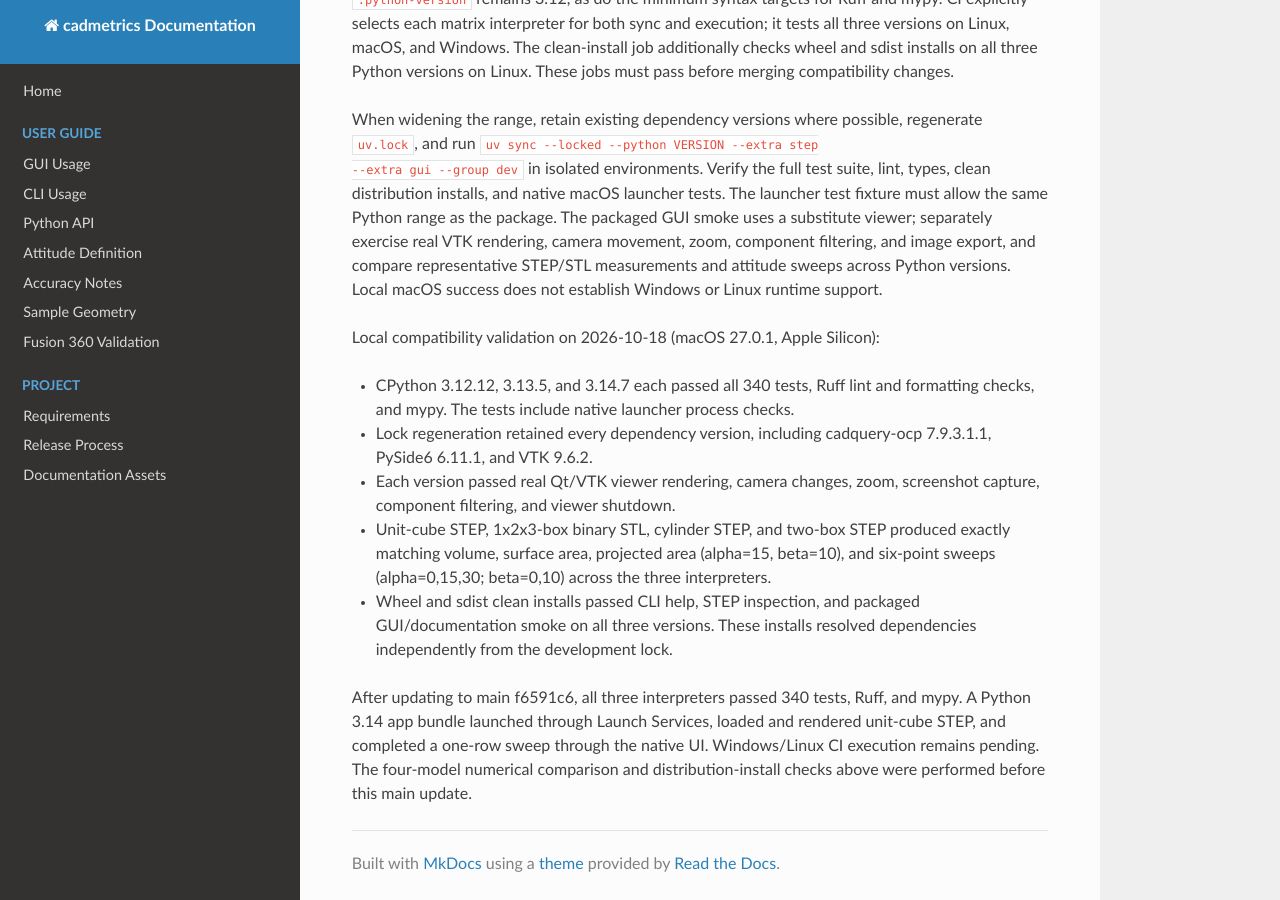
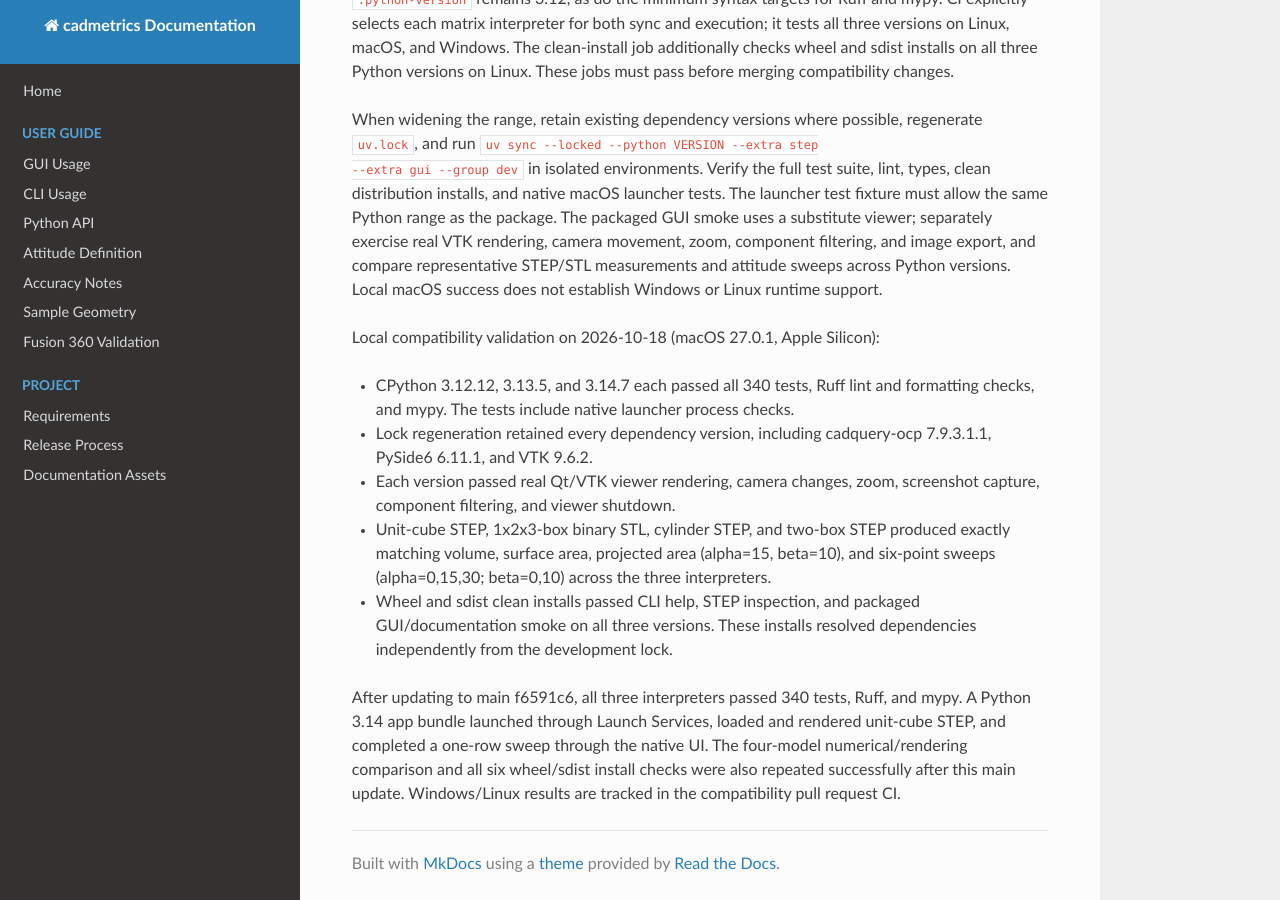
Before and after one commit to pandorobo11/cadmetrics, an MkDocs documentation site: the page built from docs/release.md, in a window 1280 px wide and 900 px high, scrolled down 1927 px. Built offline with MkDocs 1.6.1, drawn with Linux system fonts in a browser that asks for light colours; nearby versions of some CDN libraries.

Commit message:
Record compatibility revalidation on current main

```diff
--- a/docs/release.md
+++ b/docs/release.md
@@ -108,5 +108,6 @@ Local compatibility validation on 2026-10-18 (macOS 27.0.1, Apple Silicon):
 After updating to main f6591c6, all three interpreters passed 340 tests, Ruff,
 and mypy. A Python 3.14 app bundle launched through Launch Services, loaded and
 rendered unit-cube STEP, and completed a one-row sweep through the native UI.
-Windows/Linux CI execution remains pending. The four-model numerical comparison
-and distribution-install checks above were performed before this main update.
+The four-model numerical/rendering comparison and all six wheel/sdist install
+checks were also repeated successfully after this main update. Windows/Linux
+results are tracked in the compatibility pull request CI.
```
